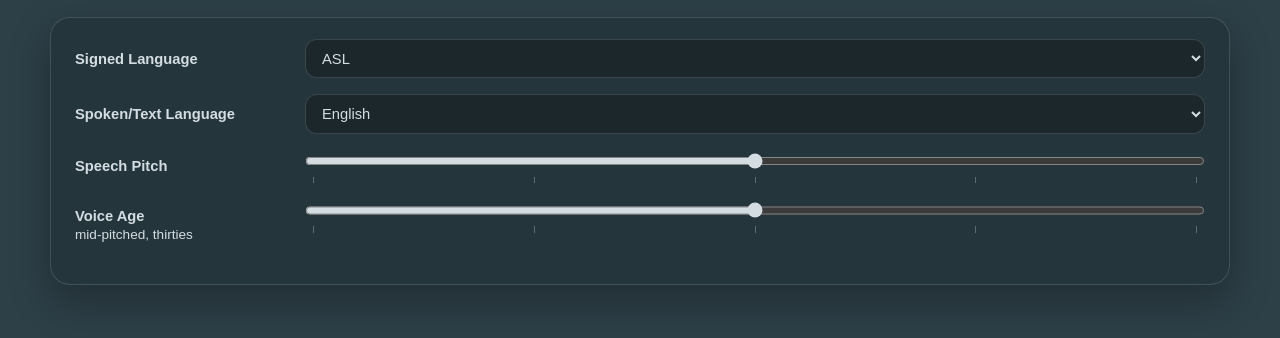
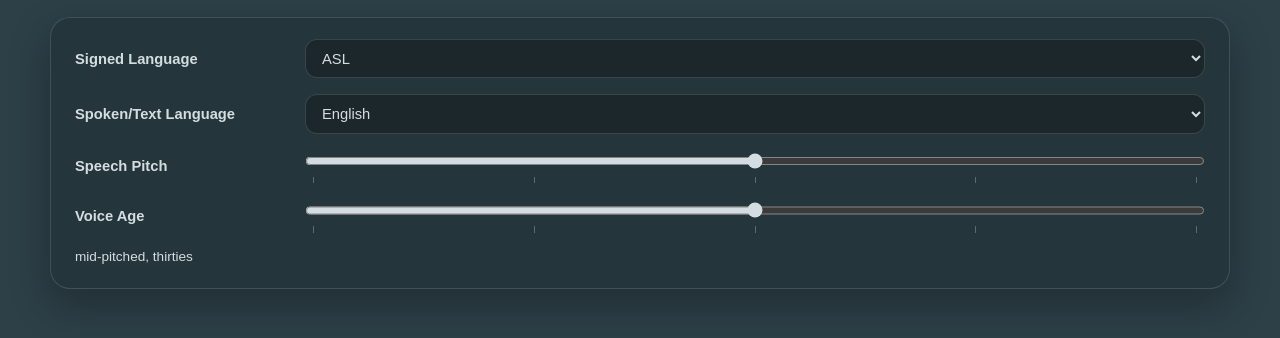
Before and after one commit to allisonylee/SIGNify, a plain HTML site: page frontend/settings.html in a window 1280 px wide. Shown: the part 170-508 px from the top of the page. Drawn offline with Linux system fonts and the light colour scheme; a web font is replaced by a local one.

Commit message:
make it so that the tick mark of voice age do not overlap with voice note

```diff
--- a/frontend/style.css
+++ b/frontend/style.css
@@ -402,6 +402,12 @@ input[type="range"] {
   background: rgba(212, 221, 226, 0.32);
 }
 
+/* .note's negative top margin tightens it under a page subhead. Here it sits
+   below the last slider instead, where that pull lands on the tick marks. */
+.settings-card .note {
+  margin: 0.9rem 0 0;
+}
+
 @media (min-width: 861px) {
   .field {
     grid-template-columns: minmax(0, 210px) minmax(0, 1fr);
```
